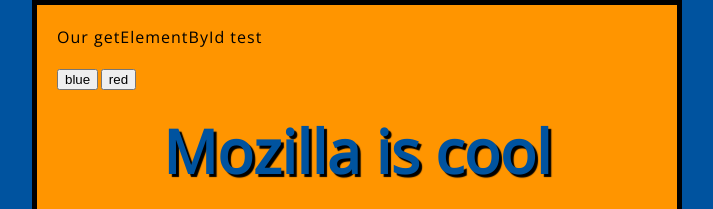
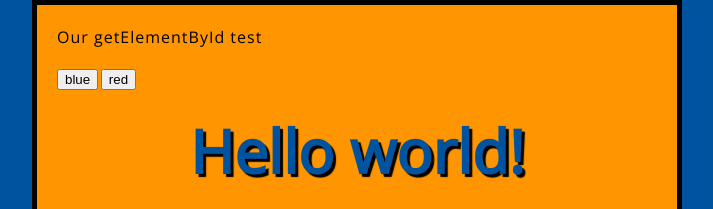
Before and after one commit to VanessaTinberus/vanessatinberus.github.io, a plain HTML site: page index.html in a window 1280 px wide. Shown: the top 209 px of the page, without its empty margins (283-996 px from the left). Drawn offline with nearby package versions, Linux system fonts and the light colour scheme.

Commit message:
Update index.html

```diff
--- a/index.html
+++ b/index.html
@@ -25,5 +25,8 @@
     <p>working together to keep the Internet alive and accessible, so people worldwide can be informed contributors and creators of the Web. We believe this act of human collaboration across an open platform is essential to individual growth and our collective future.</p>
 
     <p>Read the <a href="https://www.mozilla.org/en-US/about/manifesto/">Mozilla Manifesto</a> to learn even more about the values and principles that guide the pursuit of our mission.</p>
+
+    <script src="scripts/main.js"></script>
+
   </body>
 </html>
```
